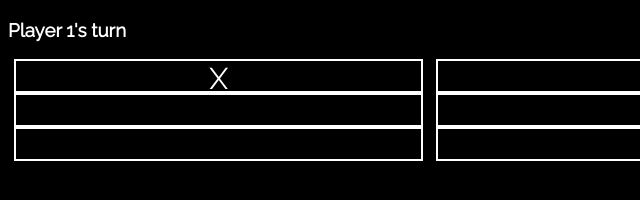
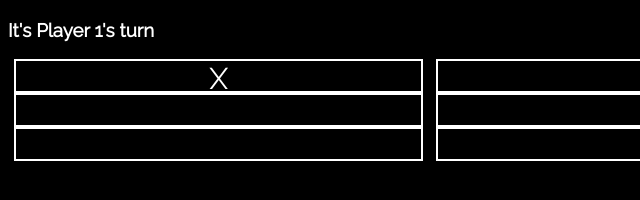
Before and after one commit to robertmtpaul/tictactoe, a plain HTML site: page index.html in a window 1280 px wide. Both pictures are taken after a click on the element 218 px from the left and 76 px from the top of the page. Shown: the full height of the page, 0-640 px from the left. Drawn offline with Linux system fonts and the light colour scheme.

Commit message:
Made additions to conditional statement to enable turn sharing in the game. Function still not working.

```diff
--- a/index.html
+++ b/index.html
@@ -12,7 +12,9 @@
     <link rel="stylesheet" href="https://use.fontawesome.com/releases/v5.5.0/css/all.css">
 </head>
 <body>
-    <h3 id="gameScreen">Player 1's turn</h3>
+    <h3 id="gameMessage"> It's Player 1's turn</h3>
+    <!-- <h3 id="gameMessage"><i class="fas fa-angle-right"></i>It's Player 1's turn</h3> -->
+
 
     <div class="container">
             <div class="cell"></div>
--- a/js/main.js
+++ b/js/main.js
@@ -1,10 +1,6 @@
 console.log('Tic Tac Toe!');
 
 // Track the number of turns a player has had, to check,
-
-let numberOfTurns = 1;
-
-
 
 
     // 0. Turn tracker. There should be a global variable from the outset that checks... how many turns have been taken and switches to 'X' or 'O' depending on the amount
@@ -17,22 +13,29 @@ let numberOfTurns = 1;
 
     // 1. User should be able to click on an individual cell and add an 'O' or 'X'
 
+    let numberOfTurns = 1;
+
     $(document).ready ( function() {
         console.log('cell clicked!');
 
-        $('.cell').on('click', function(){
+        $('.cell').click(function(){
 
             if(numberOfTurns === 1) {
-                // Tells the user whose turn it is.
-                $('#gameMessage').html("<p>It's player 1's turn");
+                // Tell the user that it's player 1's turn.
+                $('#gameMessage').html("It's Player 1's turn");
                 //Adds circle to cell after click event.
                 $(this).html('X');
-                let turn = 2;
+                let numberOfTurns = 2;
+                console.log(numberOfTurns)
             } else {
-                console.log('false');
+                //Tell the user that it's player 2's turn.
+                $('#gameMessage').html("It's Player 2's turn");
+                //Add 'O' mark to cell in grid.
+                $(this).html('O');
+                let numberOfTurns = 1;
+                console.log(numberOfTurns)
             }
-            // $(this).addClass("far fa-times");
-            console.log(numberOfTurns)
+
         }); // jQuery - click function.
 
     // 2. The game should check how many turns have been taken and switch to 'X' or 'O' depending on whose turn it is.
```
